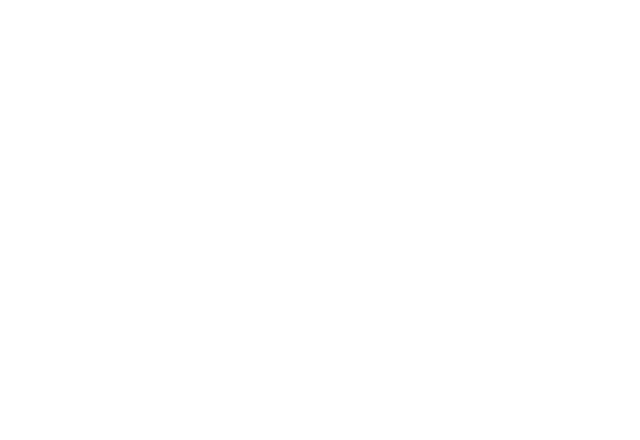
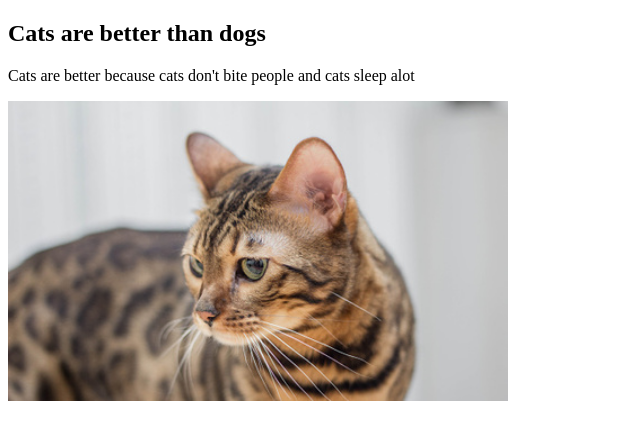
Before and after one commit to mprior19xx/prior_le_midterm, a plain HTML site: page index.html in a window 1280 px wide. Shown: the whole page, without its empty margins (0-640 px from the left). Drawn offline with Linux system fonts and the light colour scheme.

Commit message:
Cats are better

```diff
--- a/index.html
+++ b/index.html
@@ -5,6 +5,11 @@
 	<title>Midterm Debate Assignment</title>
 </head>
 <body>
+	<section>
+		<h1> Cats are better than dogs</h1>
+		<p>Cats are better because cats don't bite people and cats sleep alot</p>
+		<img src="images/cats.jpg" alt="Cats photo" width="500" height="300">
 
+	</section>
 </body>
 </html>
```
